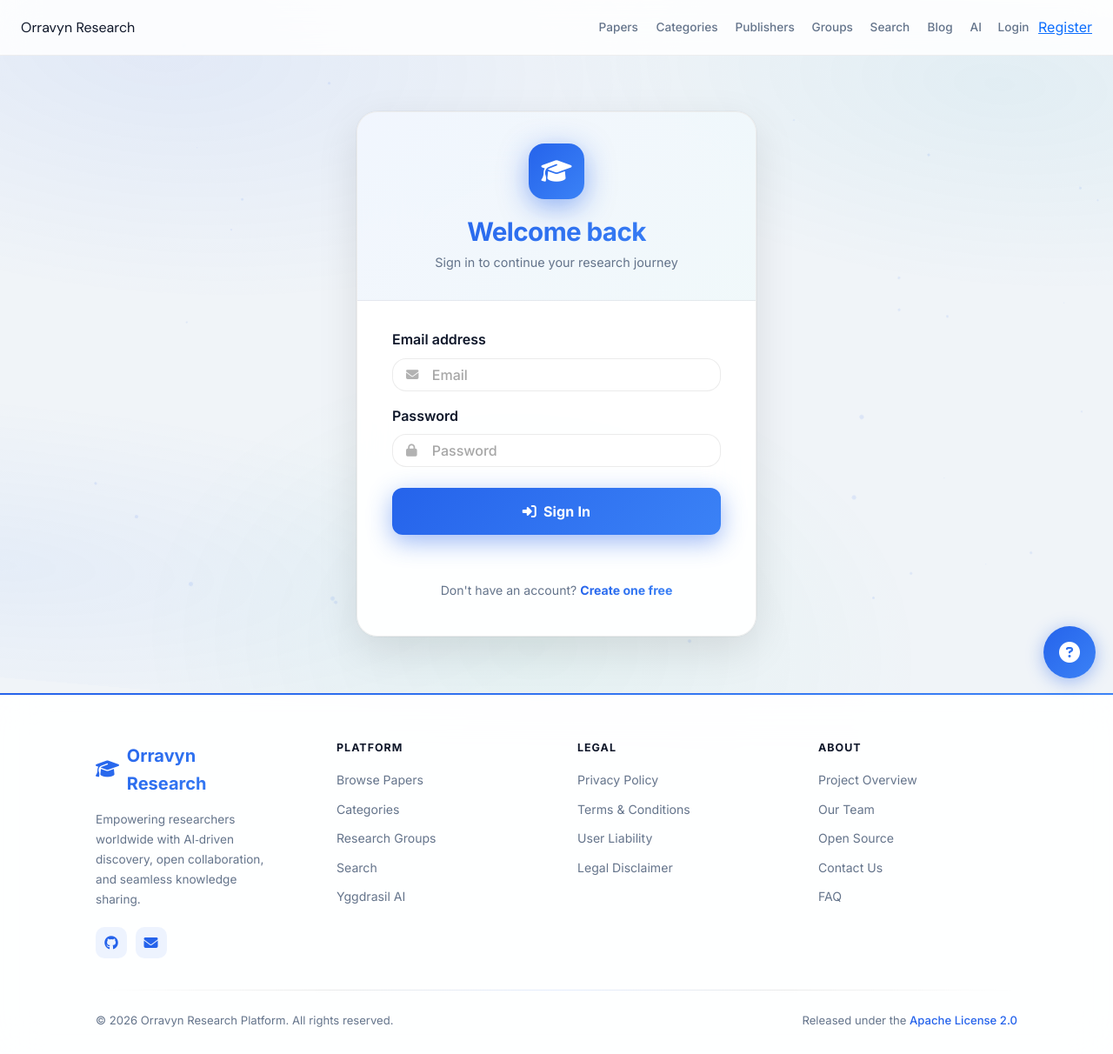
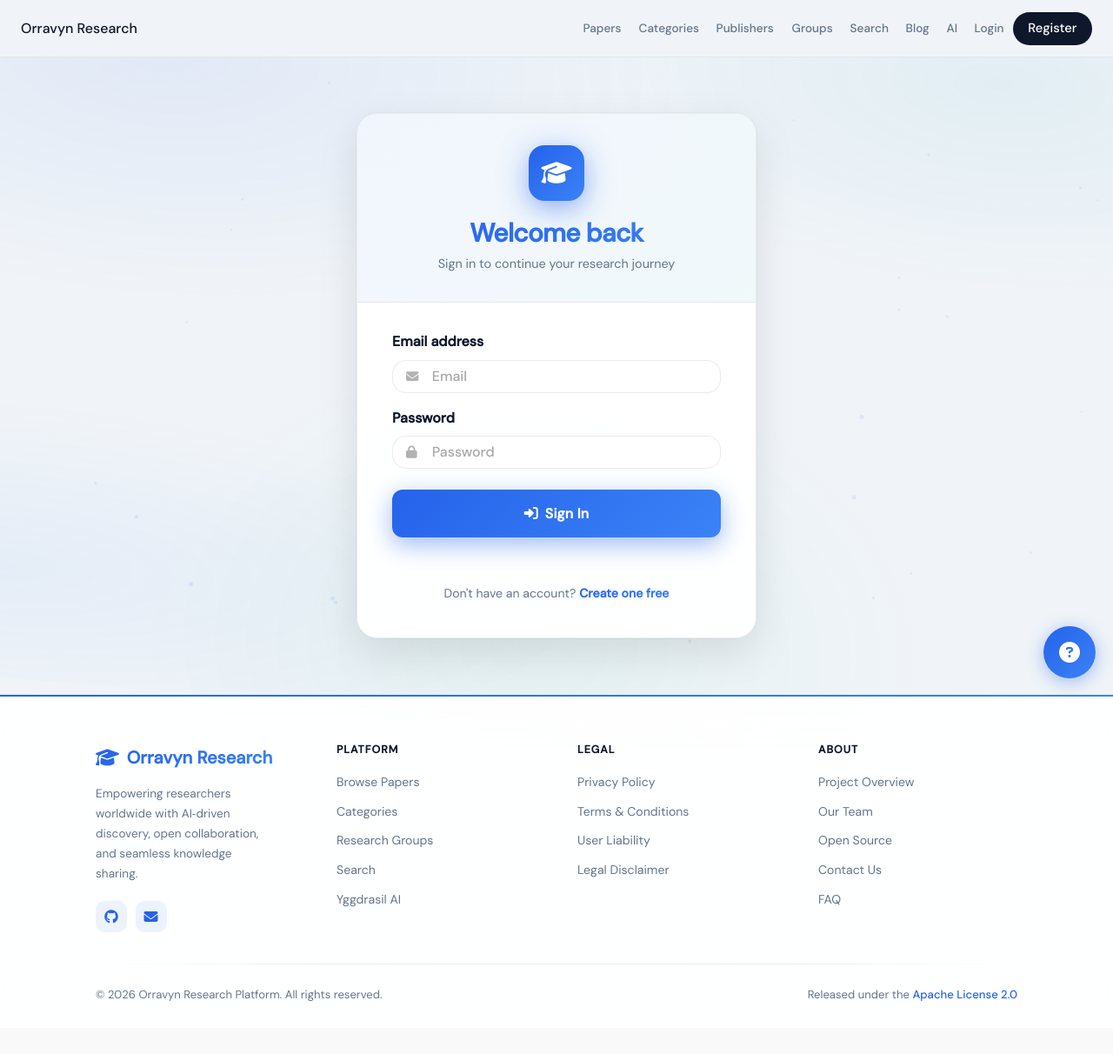
Before and after one commit to sairam3824/advanced-orravyn-research-platform, a Django app: page /accounts/login/ in a window 1280 px wide. Shown: the whole page at 87% size. After the commit the page ends 1151 px from the top, so only its background shows below. Run offline with Django 4.2, Linux system fonts and the light colour scheme; parts of the project's set-up code (start-up, migrations or seed data) failed here and were passed over; some libraries are stand-ins or nearby versions.

Commit message:
style(ui): update global CSS and JavaScript

```diff
--- a/research_platform/static/css/global.css
+++ b/research_platform/static/css/global.css
@@ -31,15 +31,41 @@
     box-sizing: border-box;
 }
 
+/* Apply DM Sans globally to all elements */
+* {
+    font-family: 'DM Sans', sans-serif;
+}
+
 /* ── Base ───────────────────────────────────────────────────── */
 body {
-    font-family: 'Inter', sans-serif;
+    font-family: 'DM Sans', sans-serif;
     background: #f0f4f8;
     color: var(--text-primary);
     min-height: 100vh;
     overflow-x: hidden;
     position: relative;
     line-height: 1.6;
+}
+
+/* Ensure all headings use DM Sans */
+h1, h2, h3, h4, h5, h6 {
+    font-family: 'DM Sans', sans-serif;
+    font-weight: 600;
+}
+
+/* Ensure all buttons use DM Sans */
+button, .btn, input[type="button"], input[type="submit"] {
+    font-family: 'DM Sans', sans-serif;
+}
+
+/* Ensure all links use DM Sans */
+a {
+    font-family: 'DM Sans', sans-serif;
+}
+
+/* Ensure all paragraphs and text use DM Sans */
+p, span, div, li, td, th {
+    font-family: 'DM Sans', sans-serif;
 }
 
 body::before {
@@ -90,9 +116,7 @@ body::before {
 
 /* ── Navbar ─────────────────────────────────────────────────── */
 .navbar {
-    background: rgba(255, 255, 255, 0.75) !important;
-    backdrop-filter: blur(20px);
-    -webkit-backdrop-filter: blur(20px);
+    background: #f0f4f8 !important;
     border-bottom: 1px solid rgba(0, 0, 0, 0.06);
     box-shadow: 0 1px 3px rgba(0, 0, 0, 0.02);
     padding: 0.85rem 0;
@@ -121,7 +145,7 @@ body::before {
 
 .navbar-brand span {
     font-family: 'DM Sans', sans-serif;
-    font-weight: 400;
+    font-weight: 500;
     font-size: 1.35rem;
     letter-spacing: 0em;
     color: var(--text-primary) !important;
@@ -184,75 +212,90 @@ body::before {
 
 .navbar-nav {
     align-items: center;
-    gap: 0.25rem;
+    gap: 0.1rem;
 }
 
 .nav-link {
     color: var(--text-secondary) !important;
+    font-family: 'DM Sans', sans-serif;
     font-weight: 500;
-    font-size: 1rem;
-    padding: 0.5rem 0.9rem !important;
-    border-radius: 10px;
-    transition: all 0.25s ease;
+    font-size: 0.97rem;
+    padding: 0.45rem 0.85rem !important;
+    border-radius: 6px;
+    transition: color 0.2s ease;
     position: relative;
     display: flex;
     align-items: center;
     margin: 0;
     white-space: nowrap;
-}
-
-.nav-link::after {
-    content: '';
-    position: absolute;
-    bottom: 0.3rem;
-    left: 50%;
-    transform: translateX(-50%);
-    width: 0;
-    height: 2px;
-    background: var(--primary-gradient);
-    transition: width 0.3s ease;
-    border-radius: 2px;
+    background: transparent !important;
 }
 
 .nav-link:hover {
     color: var(--text-primary) !important;
-    background: rgba(37, 99, 235, 0.04);
-}
-
-.nav-link:hover::after {
-    width: 60%;
-}
-
-.nav-link i {
-    margin-right: 0.4rem;
-    font-size: 0.95rem;
-    transition: transform 0.25s ease;
-}
-
-.nav-link:hover i {
-    transform: scale(1.1);
-}
-
-.nav-link.loading::after {
-    content: '';
-    position: absolute;
-    bottom: 0;
-    left: 0;
-    width: 100%;
-    height: 2px;
-    background: var(--accent-color);
-    animation: loading-bar 1s ease-in-out infinite;
-}
-
-@keyframes loading-bar {
-    0% {
-        transform: translateX(-100%);
-    }
-
-    100% {
-        transform: translateX(100%);
-    }
-}
+    background: transparent !important;
+}
+
+/* ── User pill (authenticated) ──────────────────────────────── */
+.nav-user-pill {
+    display: inline-flex;
+    align-items: center;
+    gap: 0.5rem;
+    background: var(--text-primary) !important;
+    color: #fff !important;
+    font-family: 'DM Sans', sans-serif;
+    font-weight: 500;
+    font-size: 0.92rem;
+    padding: 0.45rem 1rem;
+    border-radius: 999px;
+    text-decoration: none !important;
+    border: none;
+    white-space: nowrap;
+    transition: opacity 0.2s ease;
+    cursor: pointer;
+}
+
+.nav-user-pill:hover {
+    opacity: 0.85;
+    color: #fff !important;
+    background: var(--text-primary) !important;
+}
+
+.nav-user-pill::after {
+    display: none !important;
+}
+
+.nav-user-badge {
+    font-size: 0.72rem;
+    font-weight: 600;
+    padding: 0.15rem 0.55rem;
+    border-radius: 999px;
+    background: rgba(255, 255, 255, 0.2);
+    color: #fff;
+    letter-spacing: 0.02em;
+}
+
+/* ── Register pill (unauthenticated) ────────────────────────── */
+.nav-pill-btn {
+    display: inline-flex;
+    align-items: center;
+    background: var(--text-primary) !important;
+    color: #fff !important;
+    font-family: 'DM Sans', sans-serif;
+    font-weight: 500;
+    font-size: 0.92rem;
+    padding: 0.45rem 1.1rem;
+    border-radius: 999px;
+    text-decoration: none !important;
+    white-space: nowrap;
+    transition: opacity 0.2s ease;
+}
+
+.nav-pill-btn:hover {
+    opacity: 0.85;
+    color: #fff !important;
+}
+
 
 /* ── Dropdowns ──────────────────────────────────────────────── */
 .dropdown-menu {
@@ -940,6 +983,7 @@ input[type="search"].form-control,
 textarea.form-control,
 select.form-control,
 select.form-select {
+    font-family: 'DM Sans', sans-serif;
     background: var(--glass-bg) !important;
     border: 1.5px solid var(--glass-border) !important;
     color: var(--text-primary) !important;
@@ -971,6 +1015,7 @@ select.form-select:focus {
 .form-label,
 label.form-label,
 .form-check-label {
+    font-family: 'DM Sans', sans-serif;
     color: var(--text-primary);
     font-weight: 600;
 }
--- a/research_platform/static/js/global.js
+++ b/research_platform/static/js/global.js
@@ -53,17 +53,6 @@ function createParticles() {
 document.addEventListener('DOMContentLoaded', function () {
     createParticles();
 
-    /* Nav-link loading indicator */
-    document.querySelectorAll('.nav-link:not(.dropdown-toggle)').forEach(function (link) {
-        link.addEventListener('click', function () {
-            const href = this.getAttribute('href');
-            if (href && !href.includes('#')) {
-                this.classList.add('loading');
-                setTimeout(() => this.classList.remove('loading'), 1000);
-            }
-        });
-    });
-
     /* Dropdown hover micro-animation */
     document.querySelectorAll('.dropdown-item').forEach(function (item) {
         item.addEventListener('mouseenter', function () {
@@ -113,13 +102,23 @@ document.addEventListener('DOMContentLoaded', function () {
     const notice = document.getElementById('beta-notice');
     if (!notice) return;
 
+    function dismissNotice() {
+        notice.style.opacity = '0';
+        notice.style.pointerEvents = 'none';
+        setTimeout(() => notice.remove(), 500);
+    }
+
     if (!sessionStorage.getItem('betaNoticeShown')) {
         notice.style.display = 'flex';
-        setTimeout(function () {
-            notice.style.opacity = '0';
-            setTimeout(() => notice.remove(), 1000);
-        }, 3600);
         sessionStorage.setItem('betaNoticeShown', 'true');
+
+        // Auto-dismiss after 4 s
+        setTimeout(dismissNotice, 4000);
+
+        // Click the dark backdrop (not the card) to dismiss immediately
+        notice.addEventListener('click', function (e) {
+            if (e.target === notice) dismissNotice();
+        });
     } else {
         notice.remove();
     }
```
Also changed, not shown: other parts of research_platform/static/css/global.css (+98 -73 lines).
